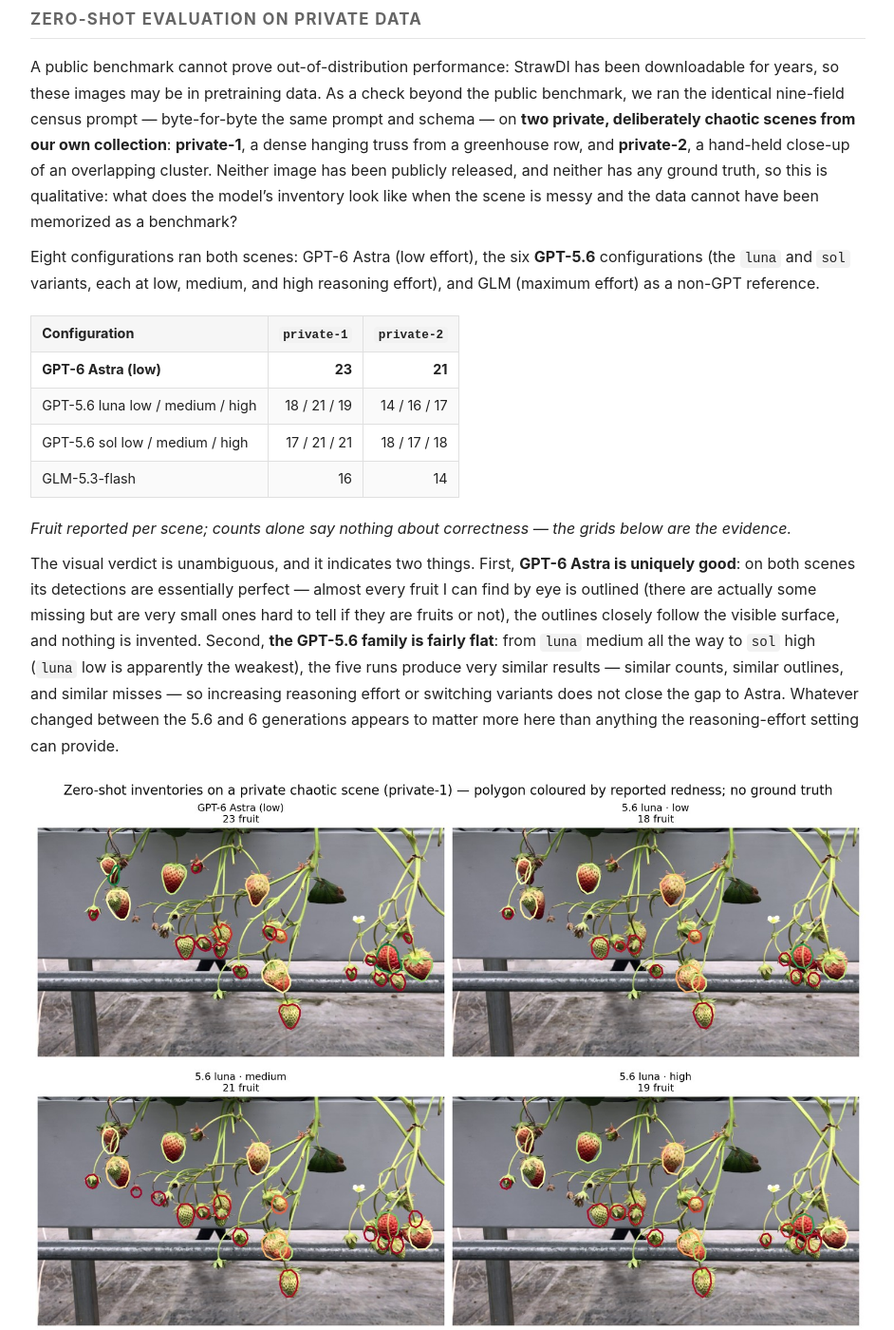
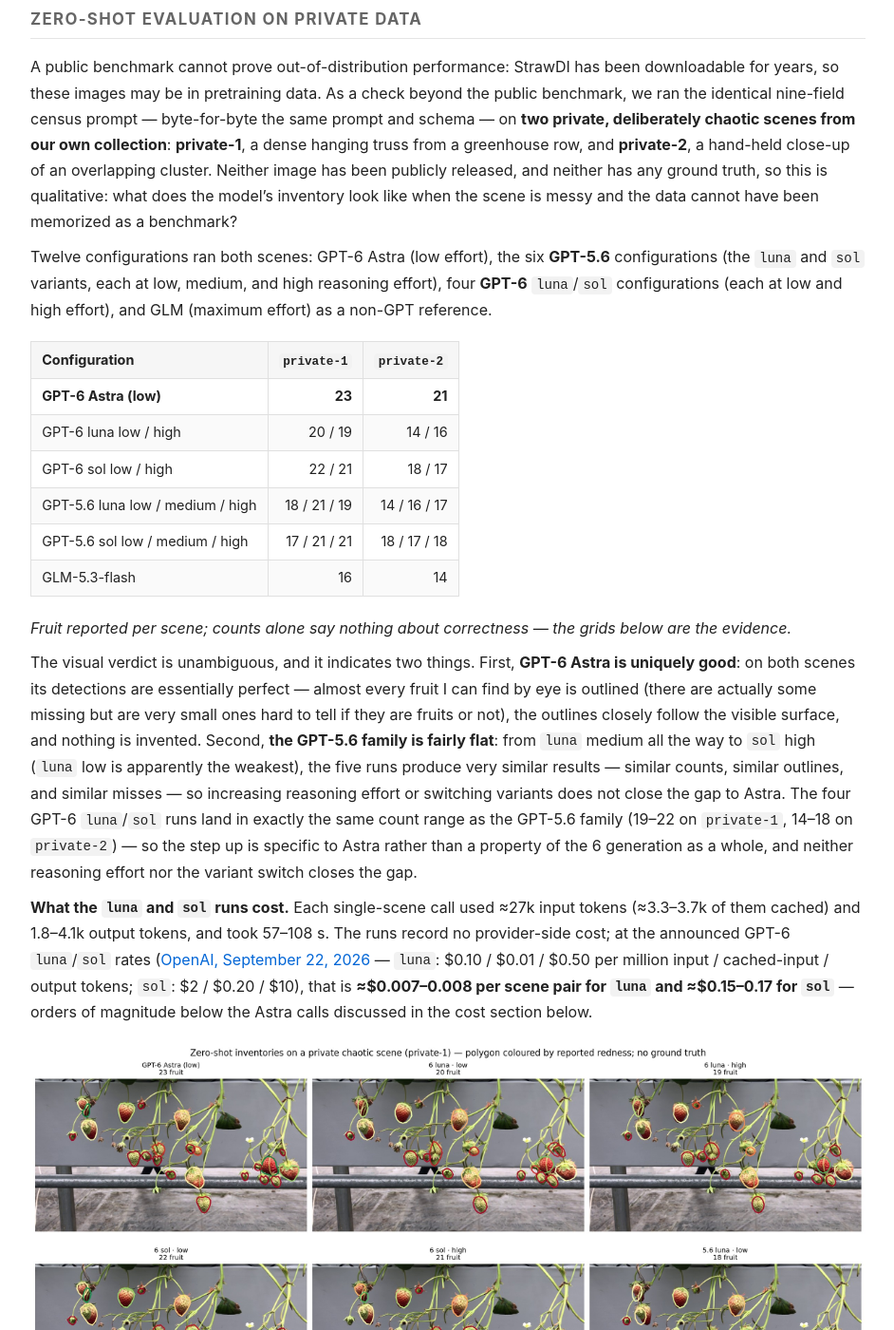
Before and after one commit to ZhenghaoFei/zhenghaofei.github.io, a Jekyll site: the page built from _posts/2026-09-16-fruit-detection-is-solved-by-vlms.md, in a window 1280 px wide and 1400 px high, scrolled down 11586 px. Shown: the whole window at 95% size, without its empty margins (168-1110 px from the left). Built offline with Jekyll 4.4.1, drawn with Linux system fonts in a browser that asks for light colours; some of the changed text lies outside the part shown.

Commit message:
Add GPT-6 luna/sol chaos results to VLM fruit detection post
- Counts table: four new GPT-6 luna/sol configurations, both scenes
- Chaos grids regenerated as 12-panel figures including the new runs
- Verdict updated: capability jump is Astra-specific, not generation-wide
- Per-tier cost estimates at the announced luna/sol rates

```diff
--- a/_posts/2026-09-16-fruit-detection-is-solved-by-vlms.md
+++ b/_posts/2026-09-16-fruit-detection-is-solved-by-vlms.md
@@ -287,27 +287,31 @@ Re-requesting the affected frames under identical settings immediately recovered
 
 A public benchmark cannot prove out-of-distribution performance: StrawDI has been downloadable for years, so these images may be in pretraining data. As a check beyond the public benchmark, we ran the identical nine-field census prompt — byte-for-byte the same prompt and schema — on **two private, deliberately chaotic scenes from our own collection**: **private-1**, a dense hanging truss from a greenhouse row, and **private-2**, a hand-held close-up of an overlapping cluster. Neither image has been publicly released, and neither has any ground truth, so this is qualitative: what does the model's inventory look like when the scene is messy and the data cannot have been memorized as a benchmark?
 
-Eight configurations ran both scenes: GPT-6 Astra (low effort), the six **GPT-5.6** configurations (the `luna` and `sol` variants, each at low, medium, and high reasoning effort), and GLM (maximum effort) as a non-GPT reference.
+Twelve configurations ran both scenes: GPT-6 Astra (low effort), the six **GPT-5.6** configurations (the `luna` and `sol` variants, each at low, medium, and high reasoning effort), four **GPT-6** `luna`/`sol` configurations (each at low and high effort), and GLM (maximum effort) as a non-GPT reference.
 
 | Configuration | `private-1` | `private-2` |
 | --- | ---: | ---: |
 | **GPT-6 Astra (low)** | **23** | **21** |
+| GPT-6 luna low / high | 20 / 19 | 14 / 16 |
+| GPT-6 sol low / high | 22 / 21 | 18 / 17 |
 | GPT-5.6 luna low / medium / high | 18 / 21 / 19 | 14 / 16 / 17 |
 | GPT-5.6 sol low / medium / high | 17 / 21 / 21 | 18 / 17 / 18 |
 | GLM-5.3-flash | 16 | 14 |
 
 *Fruit reported per scene; counts alone say nothing about correctness — the grids below are the evidence.*
 
-The visual verdict is unambiguous, and it indicates two things. First, **GPT-6 Astra is uniquely good**: on both scenes its detections are essentially perfect — almost every fruit I can find by eye is outlined (there are actually some missing but are very small ones hard to tell if they are fruits or not), the outlines closely follow the visible surface, and nothing is invented. Second, **the GPT-5.6 family is fairly flat**: from `luna` medium all the way to `sol` high (`luna` low is apparently the weakest), the five runs produce very similar results — similar counts, similar outlines, and similar misses — so increasing reasoning effort or switching variants does not close the gap to Astra. Whatever changed between the 5.6 and 6 generations appears to matter more here than anything the reasoning-effort setting can provide.
+The visual verdict is unambiguous, and it indicates two things. First, **GPT-6 Astra is uniquely good**: on both scenes its detections are essentially perfect — almost every fruit I can find by eye is outlined (there are actually some missing but are very small ones hard to tell if they are fruits or not), the outlines closely follow the visible surface, and nothing is invented. Second, **the GPT-5.6 family is fairly flat**: from `luna` medium all the way to `sol` high (`luna` low is apparently the weakest), the five runs produce very similar results — similar counts, similar outlines, and similar misses — so increasing reasoning effort or switching variants does not close the gap to Astra. The four GPT-6 `luna`/`sol` runs land in exactly the same count range as the GPT-5.6 family (19–22 on `private-1`, 14–18 on `private-2`) — so the step up is specific to Astra rather than a property of the 6 generation as a whole, and neither reasoning effort nor the variant switch closes the gap.
+
+**What the `luna` and `sol` runs cost.** Each single-scene call used ≈27k input tokens (≈3.3–3.7k of them cached) and 1.8–4.1k output tokens, and took 57–108 s. The runs record no provider-side cost; at the announced GPT-6 `luna`/`sol` rates ([OpenAI, September 22, 2026](https://openai.com/index/introducing-gpt-6-sol-and-luna/) — `luna`: $0.10 / $0.01 / $0.50 per million input / cached-input / output tokens; `sol`: $2 / $0.20 / $10), that is **≈$0.007–0.008 per scene pair for `luna` and ≈$0.15–0.17 for `sol`** — orders of magnitude below the Astra calls discussed in the cost section below.
 
 
-![All eight configurations on private-1, the greenhouse-truss scene.](/assets/fruit_detection_is_solved_by_vlms/chaos_private-1.jpg)
+![All twelve configurations on private-1, the greenhouse-truss scene.](/assets/fruit_detection_is_solved_by_vlms/chaos_private-1.jpg)
 
-*Figure 7. Scene `private-1` (dense hanging truss). Each polygon is coloured by the model's own reported redness (green → red). GPT-6 Astra (top panel) resolves the cluster fruit-by-fruit; the six GPT-5.6 panels are nearly interchangeable, and GLM undercounts. Qualitative — no ground truth exists on this scene.*
+*Figure 7. Scene `private-1` (dense hanging truss). Each polygon is coloured by the model's own reported redness (green → red). GPT-6 Astra (top-left panel) resolves the cluster fruit-by-fruit; the six GPT-5.6 panels and the four GPT-6 `luna`/`sol` panels are nearly interchangeable, and GLM undercounts. Qualitative — no ground truth exists on this scene.*
 
-![All eight configurations on private-2, the hand-held scene.](/assets/fruit_detection_is_solved_by_vlms/chaos_private-2.jpg)
+![All twelve configurations on private-2, the hand-held scene.](/assets/fruit_detection_is_solved_by_vlms/chaos_private-2.jpg)
 
-*Figure 8. Scene `private-2` (hand-held close-up, heavy overlap). Same pattern: GPT-6 Astra's inventory is complete and cleanly separated; the GPT-5.6 panels again look alike from luna-low to sol-high.*
+*Figure 8. Scene `private-2` (hand-held close-up, heavy overlap). Same pattern: GPT-6 Astra's inventory is complete and cleanly separated; the GPT-5.6 and GPT-6 `luna`/`sol` panels again look alike from luna-low to sol-high.*
 
 ### Full nine-field output on the private scenes
 
```
Also changed, not shown: assets/fruit_detection_is_solved_by_vlms/chaos_private-1.jpg, assets/fruit_detection_is_solved_by_vlms/chaos_private-2.jpg.
